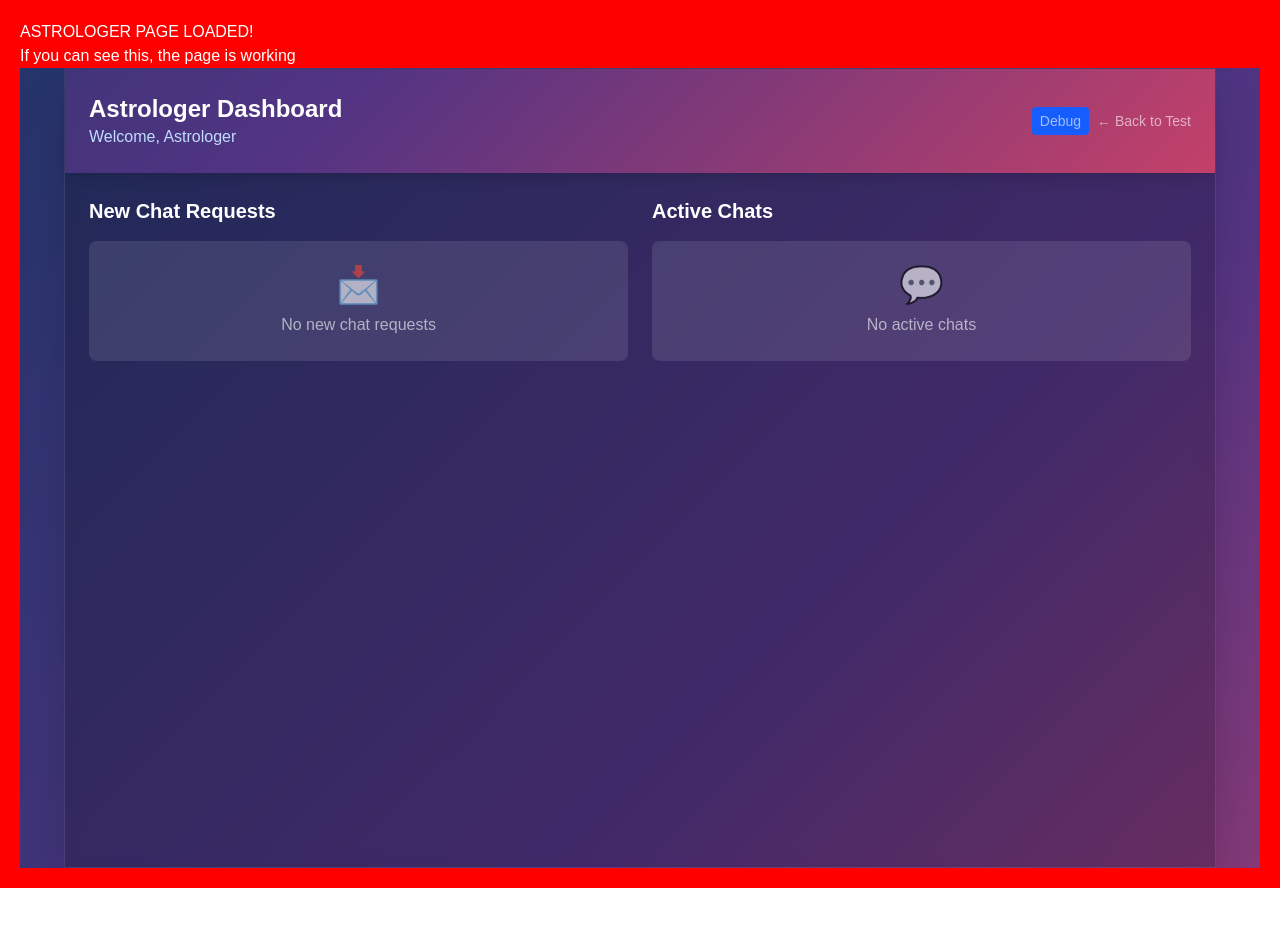
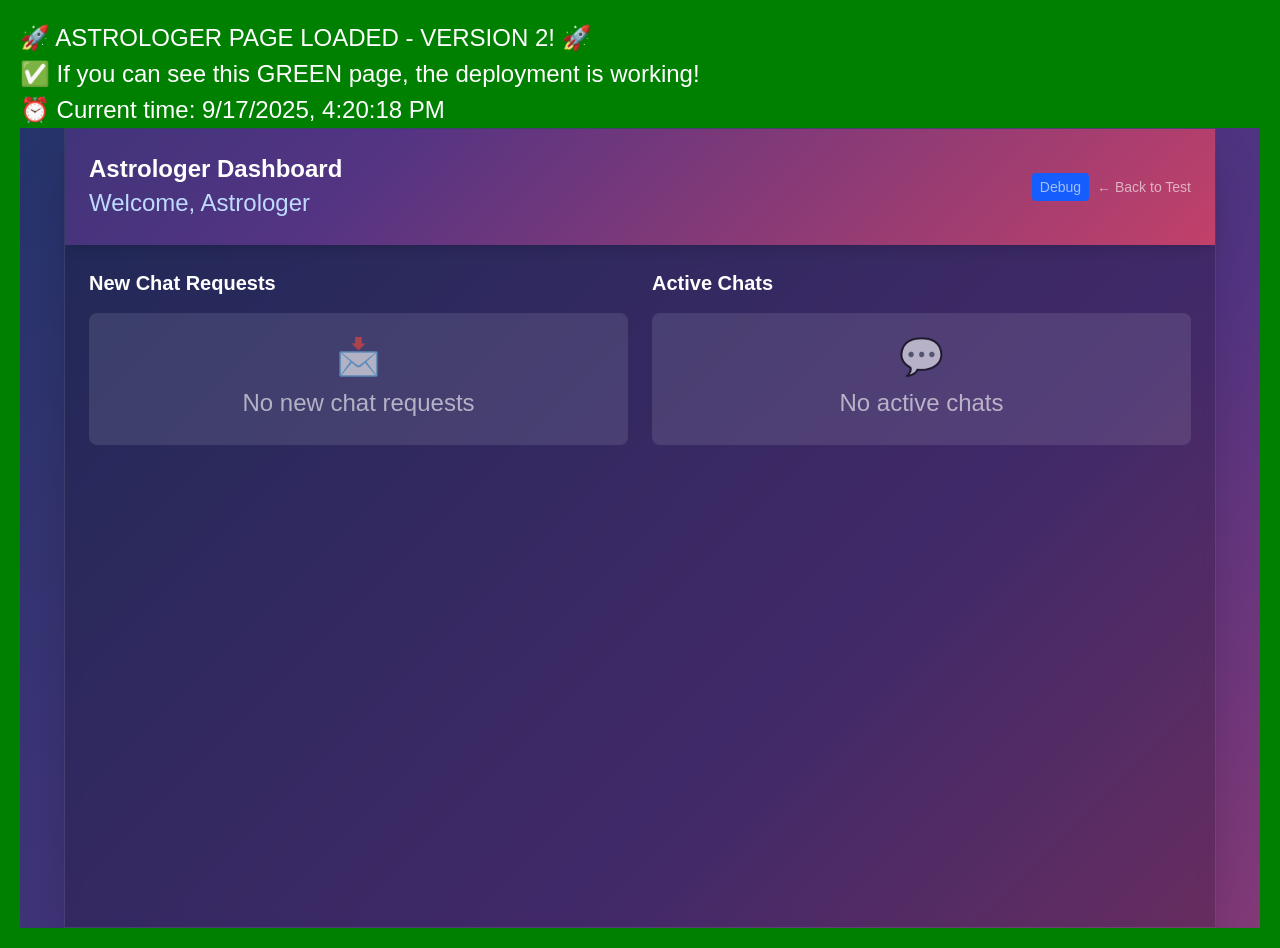
Before and after one commit to AviZacksy/chatsysystem, a Next.js app: page /astrologer in a window 1280 px wide. Before the commit the page ends 888 px from the top, so only its background shows below. Built offline with nearby package versions, Linux system fonts and the light colour scheme.

Commit message:
Test: Change to GREEN background to verify deployment

```diff
--- a/src/app/astrologer/page.tsx
+++ b/src/app/astrologer/page.tsx
@@ -373,13 +373,14 @@ function AstrologerDashboardContent() {
 }
 
 export default function AstrologerDashboard() {
-  console.log('AstrologerDashboard component rendered');
+  console.log('AstrologerDashboard component rendered - VERSION 2');
 
   // Simple test component first
   return (
-    <div style={{ padding: '20px', background: 'red', color: 'white' }}>
-      <h1>ASTROLOGER PAGE LOADED!</h1>
-      <p>If you can see this, the page is working</p>
+    <div style={{ padding: '20px', background: 'green', color: 'white', fontSize: '24px' }}>
+      <h1>🚀 ASTROLOGER PAGE LOADED - VERSION 2! 🚀</h1>
+      <p>✅ If you can see this GREEN page, the deployment is working!</p>
+      <p>⏰ Current time: {new Date().toLocaleString()}</p>
       <AstrologerDashboardContent />
     </div>
   );
```
